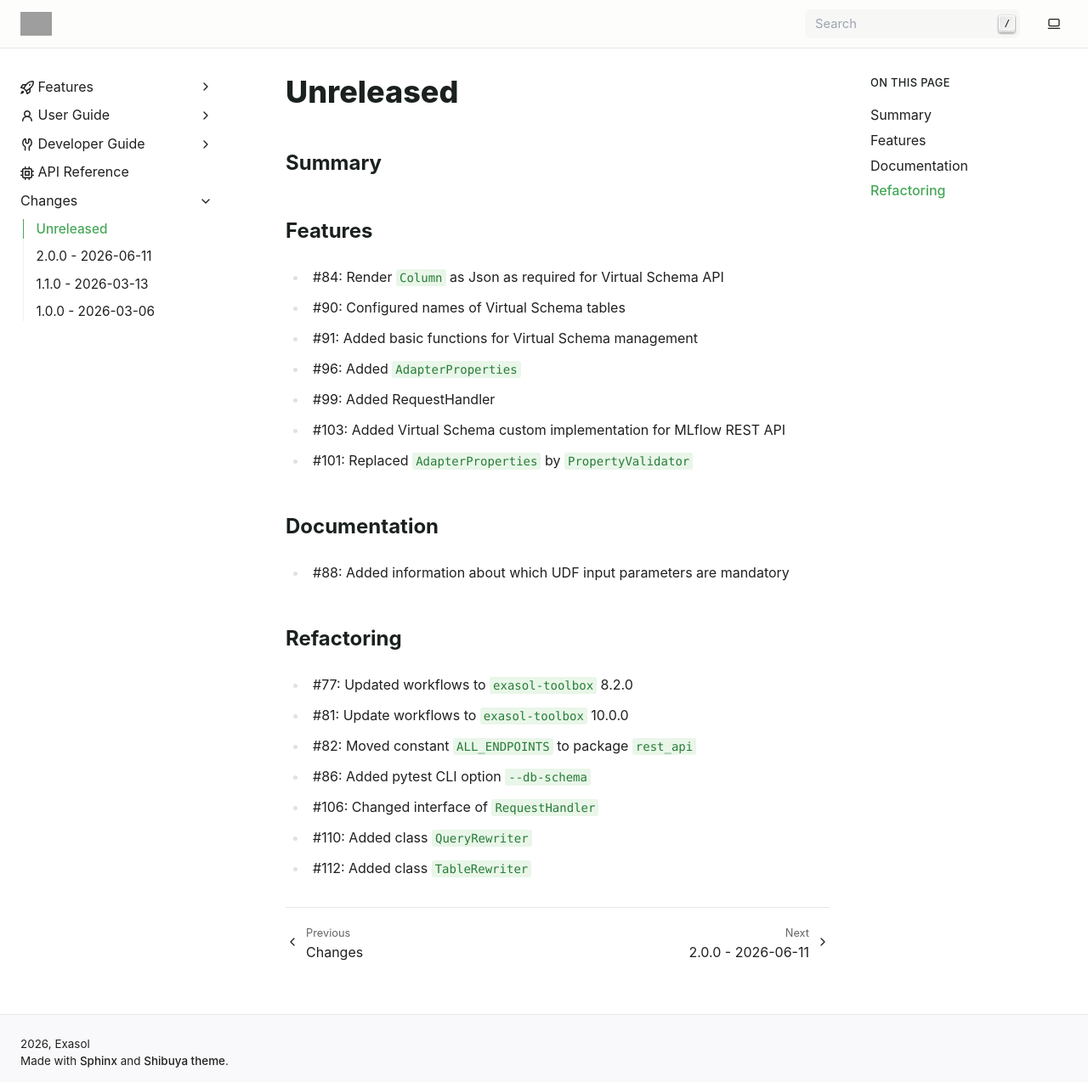
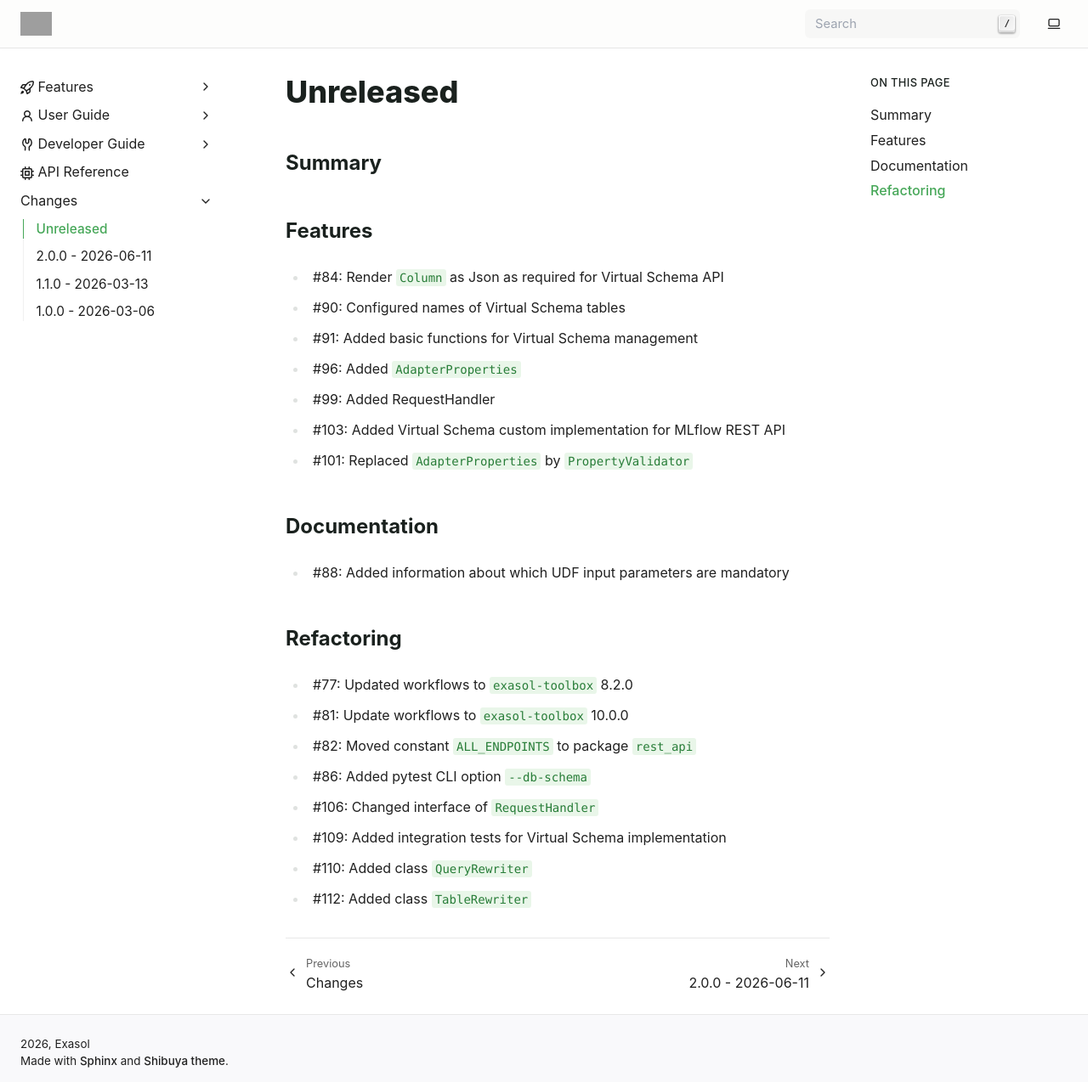
Before and after one commit to exasol/mlflow-plugin, a Sphinx documentation site: the page built from doc/changes/unreleased.md, in a window 1280 px wide and 1274 px high. Shown: the whole window at 85% size. Built offline with Sphinx 7.4.7, drawn with Linux system fonts in a browser that asks for light colours; pages that are not in the unit, such as notebooks, are missing from menus; grey boxes are pictures that could not be loaded.

Commit message:
Updated changelog

```diff
--- a/doc/changes/unreleased.md
+++ b/doc/changes/unreleased.md
@@ -23,5 +23,6 @@
 * #82: Moved constant `ALL_ENDPOINTS` to package `rest_api`
 * #86: Added pytest CLI option `--db-schema`
 * #106: Changed interface of `RequestHandler`
+* #109: Added integration tests for Virtual Schema implementation
 * #110: Added class `QueryRewriter`
 * #112: Added class `TableRewriter`
```
